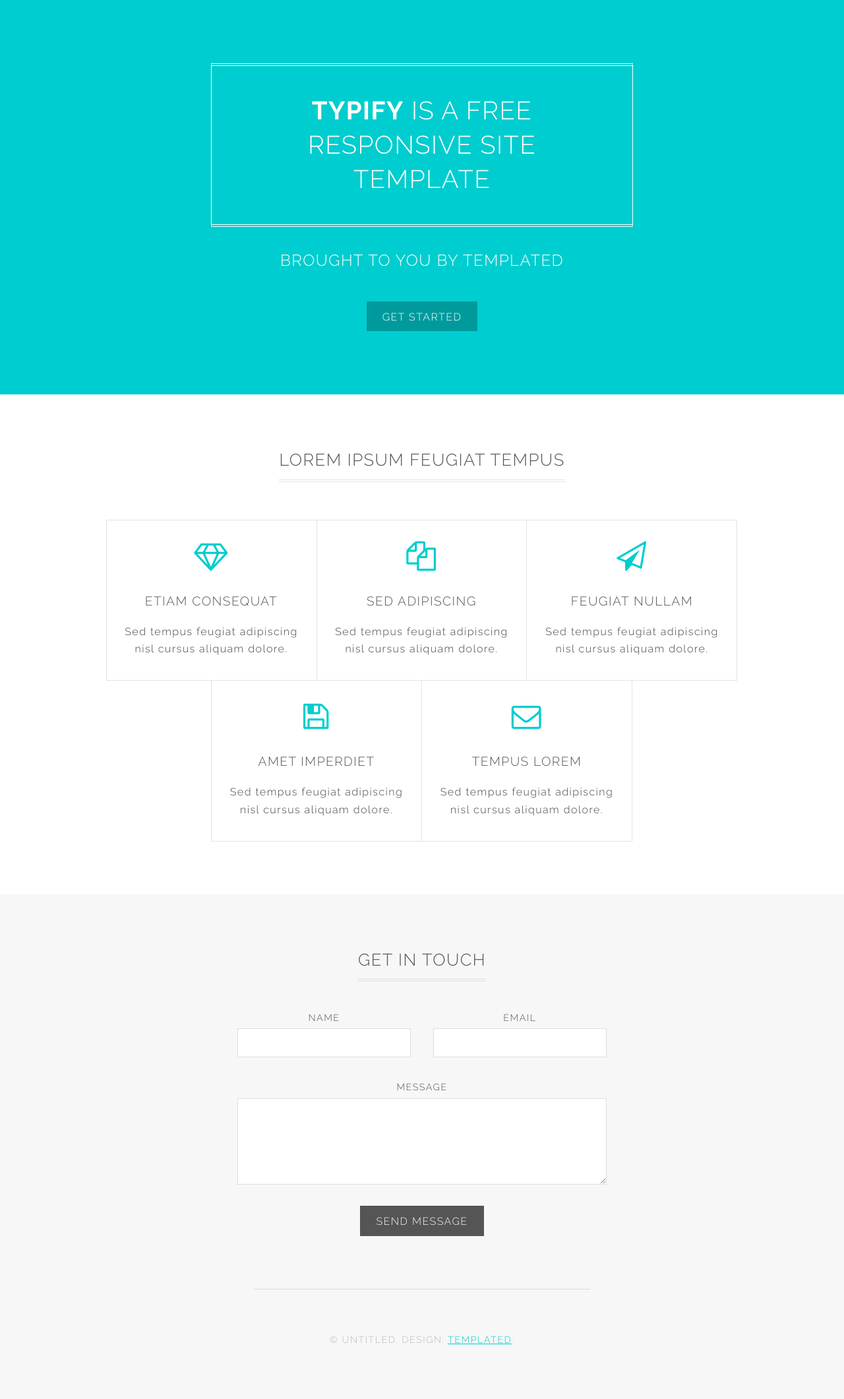
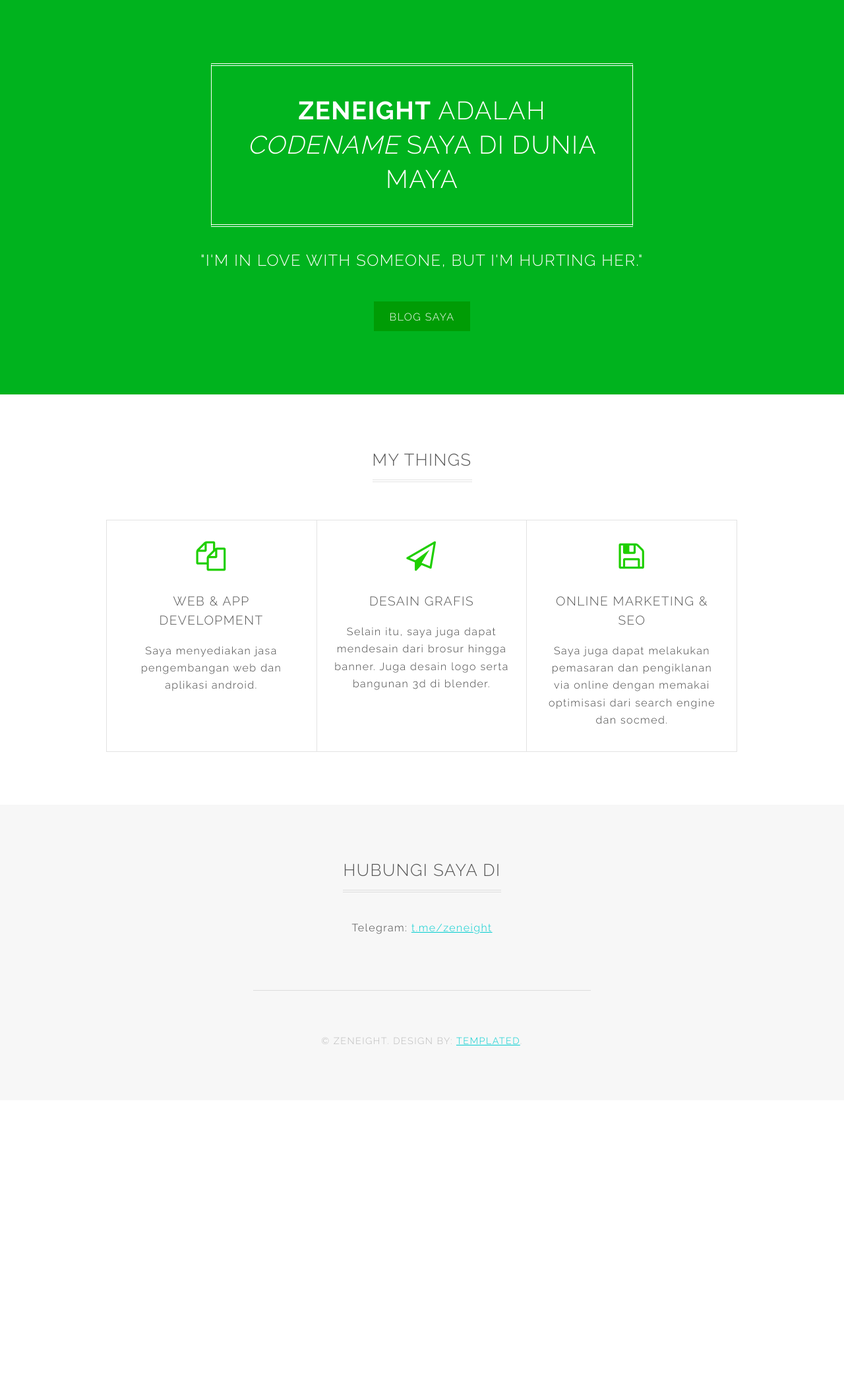
Before and after one commit to zeneight/zeneight.github.io, a PHP site: page / in a window 1280 px wide. Shown: the whole page at 66% size. After the commit the page ends 1585 px from the top, so only its background shows below. Run offline with PHP 8.4, Linux system fonts and the light colour scheme.

Commit message:
Update konten

```diff
--- a/assets/css/main.css
+++ b/assets/css/main.css
@@ -2748,7 +2748,7 @@
 	}
 
 		.feature .fa {
-			color: #00cdcf;
+			color: #1fcf00;
 		}
 
 /* Wrapper */
@@ -3510,7 +3510,7 @@
 /* Banner */
 
 	#banner {
-		background-color: #00cdcf;
+		background-color: #00b31e;
 		color: #ffffff;
 		padding: 8em 0 6em 0;
 		text-align: center;
@@ -3609,7 +3609,7 @@
 			#banner input[type="button"].special,
 			#banner button.special,
 			#banner .button.special {
-				background-color: #009a9c;
+				background-color: #009c05;
 				color: #fff !important;
 			}
 
--- a/index.html
+++ b/index.html
@@ -6,7 +6,7 @@
 -->
 <html>
 	<head>
-		<title>Typify by TEMPLATED</title>
+		<title>zeneight</title>
 		<meta charset="utf-8" />
 		<meta name="viewport" content="width=device-width, initial-scale=1" />
 		<!--[if lte IE 8]><script src="assets/js/ie/html5shiv.js"></script><![endif]-->
@@ -17,10 +17,10 @@
 
 		<!-- Banner -->
 			<section id="banner">
-				<h2><strong>Typify</strong> is a free responsive site template</h2>
-				<p>Brought to you by Templated</p>
+				<h2><strong>Zeneight</strong> adalah <i>codename</i> saya di dunia maya</h2>
+				<p>"I'm in love with someone, but I'm hurting her."</p>
 				<ul class="actions">
-					<li><a href="#" class="button special">Get started</a></li>
+					<li><a target="_BLANK" href="http://agungpriambada.blogspot.com" class="button special">Blog saya</a></li>
 				</ul>
 			</section>
 
@@ -28,34 +28,29 @@
 			<section id="one" class="wrapper special">
 				<div class="inner">
 					<header class="major">
-						<h2>Lorem ipsum feugiat tempus</h2>
+						<h2>My Things</h2>
 					</header>
 					<div class="features">
 						<div class="feature">
-							<i class="fa fa-diamond"></i>
-							<h3>Etiam consequat</h3>
-							<p>Sed tempus feugiat adipiscing nisl cursus aliquam dolore.</p>
-						</div>
-						<div class="feature">
 							<i class="fa fa-copy"></i>
-							<h3>Sed adipiscing</h3>
-							<p>Sed tempus feugiat adipiscing nisl cursus aliquam dolore.</p>
+							<h3>Web & App Development</h3>
+							<p>Saya menyediakan jasa pengembangan web dan aplikasi android.</p>
 						</div>
 						<div class="feature">
 							<i class="fa fa-paper-plane-o"></i>
-							<h3>Feugiat nullam</h3>
-							<p>Sed tempus feugiat adipiscing nisl cursus aliquam dolore.</p>
+							<h3>Desain Grafis</h3>
+							<p>Selain itu, saya juga dapat mendesain dari brosur hingga banner. Juga desain logo serta bangunan 3d di blender.</p>
 						</div>
 						<div class="feature">
 							<i class="fa fa-save"></i>
-							<h3>Amet imperdiet</h3>
-							<p>Sed tempus feugiat adipiscing nisl cursus aliquam dolore.</p>
+							<h3>Online Marketing & SEO</h3>
+							<p>Saya juga dapat melakukan pemasaran dan pengiklanan via online dengan memakai optimisasi dari search engine dan socmed.</p>
 						</div>
-						<div class="feature">
+						<!-- <div class="feature">
 							<i class="fa fa-envelope-o"></i>
 							<h3>Tempus lorem</h3>
 							<p>Sed tempus feugiat adipiscing nisl cursus aliquam dolore.</p>
-						</div>
+						</div> -->
 					</div>
 				</div>
 			</section>
@@ -64,25 +59,9 @@
 			<section id="two" class="wrapper style2 special">
 				<div class="inner narrow">
 					<header>
-						<h2>Get in touch</h2>
-					</header>
-					<form class="grid-form" method="post" action="#">
-						<div class="form-control narrow">
-							<label for="name">Name</label>
-							<input name="name" id="name" type="text">
-						</div>
-						<div class="form-control narrow">
-							<label for="email">Email</label>
-							<input name="email" id="email" type="email">
-						</div>
-						<div class="form-control">
-							<label for="message">Message</label>
-							<textarea name="message" id="message" rows="4"></textarea>
-						</div>
-						<ul class="actions">
-							<li><input value="Send Message" type="submit"></li>
-						</ul>
-					</form>
+						<h2>Hubungi saya di</h2>
+          </header>
+          <p>Telegram: <a target="_BLANK" href="http://t.me/zeneight">t.me/zeneight</a></p>
 				</div>
 			</section>
 
@@ -495,7 +474,7 @@ print 'It took ' + i + ' iterations to sort the deck.';
 		<!-- Footer -->
 			<footer id="footer">
 				<div class="copyright">
-					&copy; Untitled. Design: <a href="http://templated.co/">TEMPLATED</a>.
+					&copy; zeneight. Design by: <a href="http://templated.co/">TEMPLATED</a>.
 				</div>
 			</footer>
 
```
